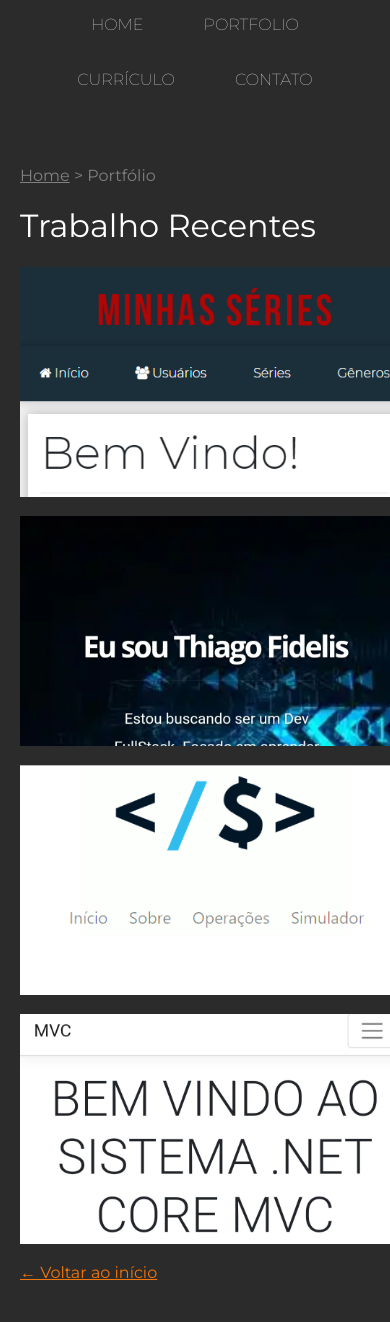
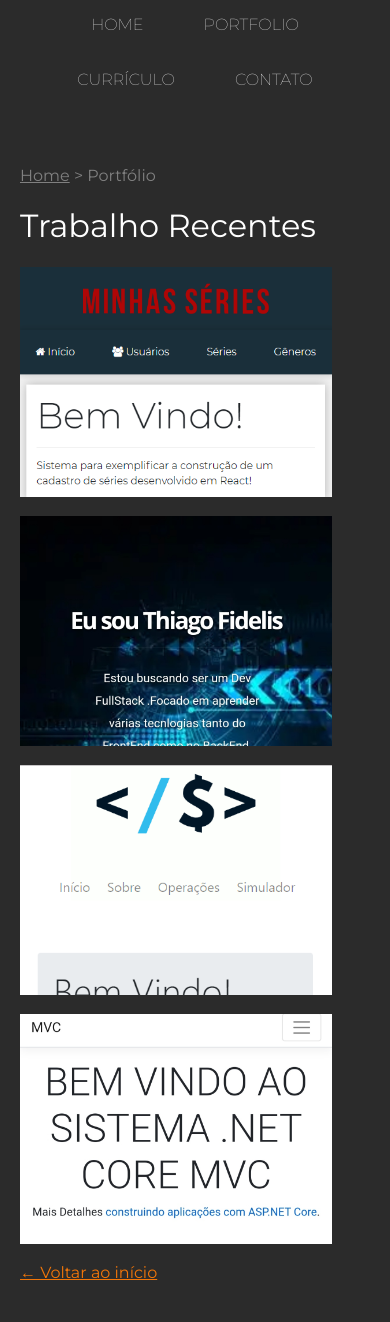
Before and after one commit to fidelis27/portfolio-thiagofidelis, a PHP site: page /portfolio.html in a window 390 px wide. Run offline with PHP 8.4, Linux system fonts and the light colour scheme.

Commit message:
Update styles.css
M

```diff
--- a/css/styles.css
+++ b/css/styles.css
@@ -291,7 +291,7 @@ body {
      height:100%;
     }
      .miniatura {
-     width: 100%;
+     width: 80%;
 
     }
 
```
